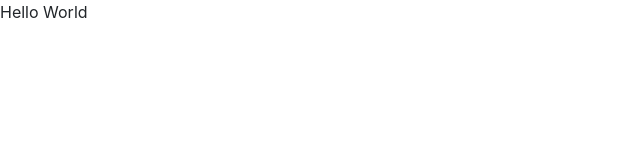
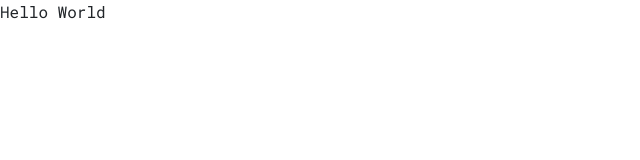
Before and after one commit to TheNewC0der-24/Multi-Language-i18next, a React (Create React App) app: page / in a window 1280 px wide. Shown: the top 160 px of the page, without its empty margins (0-640 px from the left). Built offline with nearby package versions, Linux system fonts and the light colour scheme.

Commit message:
import Roboto Mono font from @googlefonts

```diff
--- a/src/index.css
+++ b/src/index.css
@@ -1,8 +1,8 @@
+@import url('https://fonts.googleapis.com/css2?family=Roboto+Mono:wght@200;300;400&display=swap');
+
 body {
   margin: 0;
-  font-family: -apple-system, BlinkMacSystemFont, 'Segoe UI', 'Roboto', 'Oxygen',
-    'Ubuntu', 'Cantarell', 'Fira Sans', 'Droid Sans', 'Helvetica Neue',
-    sans-serif;
+  font-family: 'Roboto Mono', monospace;
   -webkit-font-smoothing: antialiased;
   -moz-osx-font-smoothing: grayscale;
 }
```
